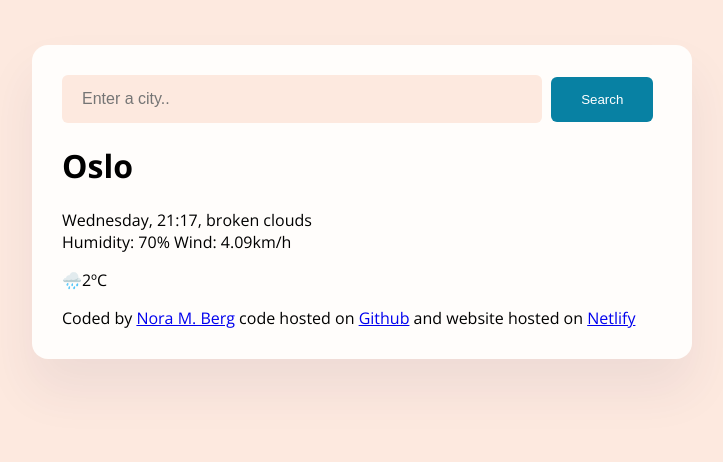
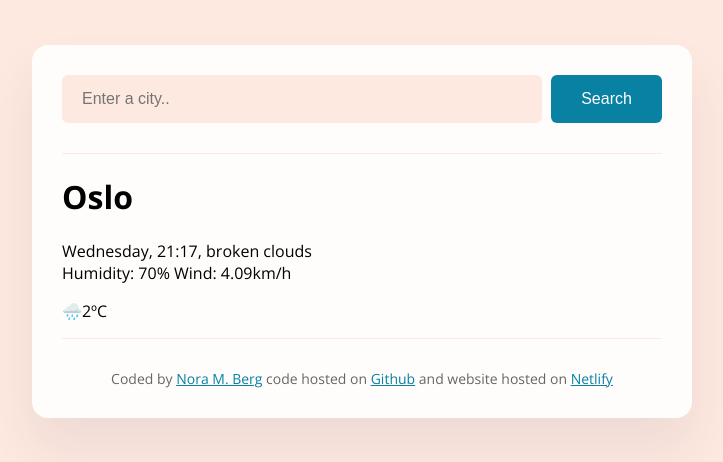
Before and after one commit to NooMaaBee/WeatherTest, a plain HTML site: page index.html in a window 1280 px wide. Shown: the whole page, without its empty margins (278-1001 px from the left). Drawn offline with nearby package versions, Linux system fonts and the light colour scheme; a web font is replaced by a local one.

Commit message:
added button in css, added details to the site.

```diff
--- a/src/style.css
+++ b/src/style.css
@@ -7,6 +7,10 @@ body {
   font-variation-settings: "wdth" 100;
 }
 
+a {
+  color: #0881a3;
+}
+
 .weather-app {
   background-color: #fffdfb;
   max-width: 600px;
@@ -14,6 +18,11 @@ body {
   box-shadow: 0 30px 50px rgba(65, 50, 100, 0.08);
   border-radius: 16px;
   padding: 30px;
+}
+
+header {
+  border-bottom: 1px solid #fde9df;
+  padding: 0 0 30px 0;
 }
 .search-form-input {
   background-color: #fde9df;
@@ -30,4 +39,13 @@ body {
   color: white;
   padding: 15px 30px;
   margin-left: 5px;
+  font-size: 16px;
 }
+
+footer {
+  border-top: 1px solid #fde9df;
+  padding: 30px 0 0 0;
+  text-align: center;
+  font-size: 14px;
+  color: rgba(0, 0, 0, 0.6);
+}
```
